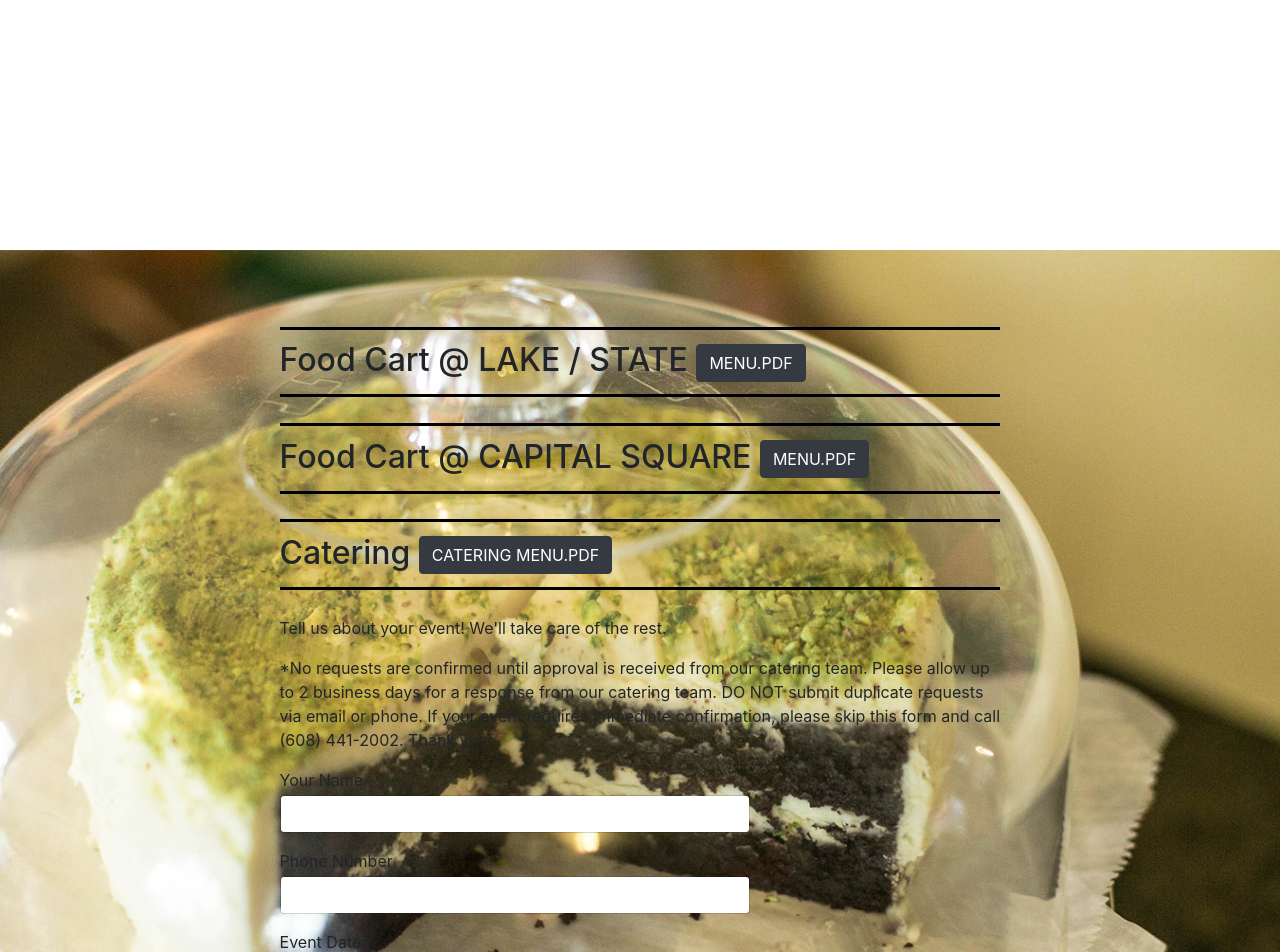
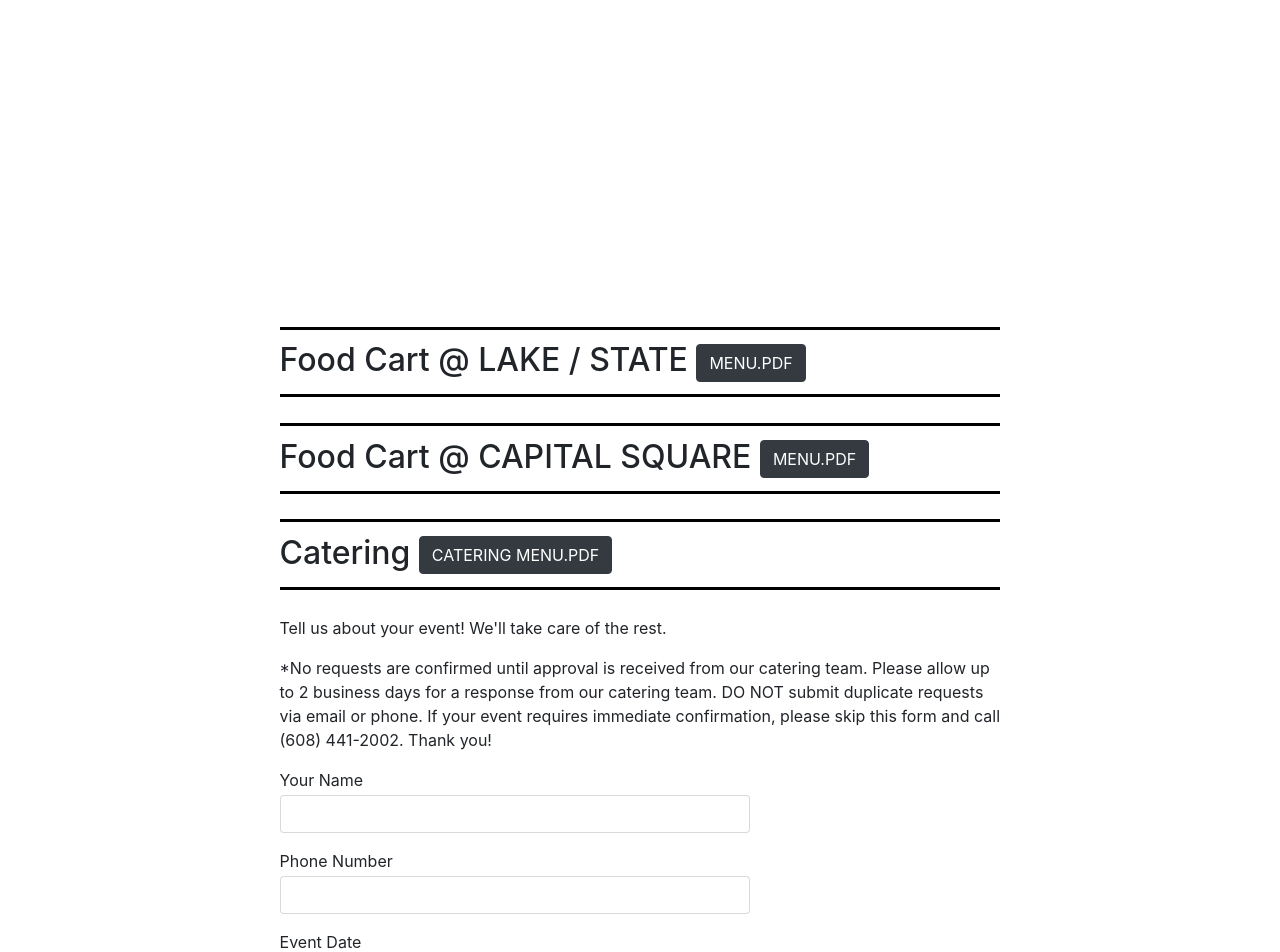
Before and after one commit to ajwahlb/Banzo, a Jekyll site: the page built from _pages/food-carts.html, in a window 1280 px wide. Shown: the part 3067-4019 px from the top of the page. Built offline with Jekyll 4.4.1, drawn with Linux system fonts in a browser that asks for light colours; nearby versions of some CDN libraries.

Commit message:
more updates

```diff
--- a/css/main.css
+++ b/css/main.css
@@ -121,7 +121,7 @@ h2.title.menu{
     }
 }
 #menu{
-  background-image: url(/images/banzo-2.jpg);
+  /* background-image: url(/images/banzo-2.jpg); */
   background-size: cover;
   background-attachment: fixed;
 }
```
